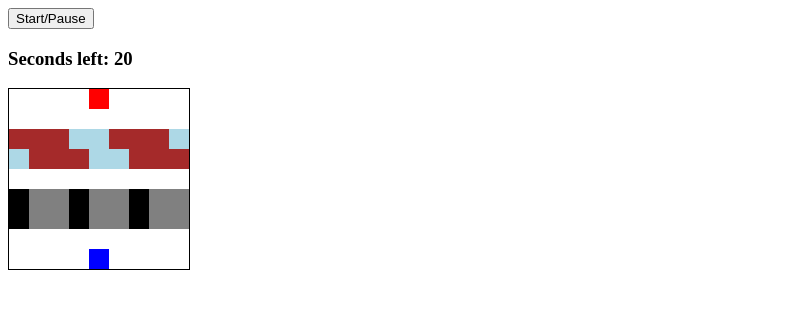
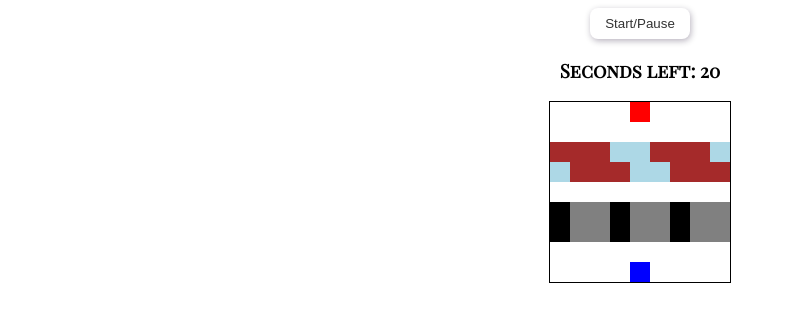
Before and after one commit to clalil/7retrogames, a plain HTML site: page frogger/index.html in a window 1280 px wide. Shown: the whole page, without its empty margins (0-786 px from the left). Drawn offline with Linux system fonts and the light colour scheme.

Commit message:
Adjust frogger style, add img & remove WIP on readme

```diff
--- a/frogger/style.css
+++ b/frogger/style.css
@@ -1,7 +1,13 @@
+@import url('https://fonts.googleapis.com/css2?family=Playfair+Display+SC&display=swap');
+body {
+	font-family: 'Playfair Display SC', serif;
+	text-align: center;
+}
 .grid {
 	display: flex;
 	width: 180px;
 	height: 180px;
+	margin: 0 auto;
 	border: 1px solid;
 
 	flex-wrap: wrap;
@@ -9,6 +15,18 @@
 .grid div {
 	width: 20px;
 	height: 20px;
+}
+button {
+	display: block;
+	width: 100px;
+	margin: 0 auto;
+	padding: 0.5rem;
+	cursor: pointer;
+	color: #333;
+	border: none;
+	border-radius: 8px;
+	background-color: #fff;
+	box-shadow: 1px 2px 6px 0 rgba(19, 3, 39, 0.3);
 }
 .ending-block {
 	background-color: red;
```
Also changed, not shown: images/frogger.png (added), 1 other file.
